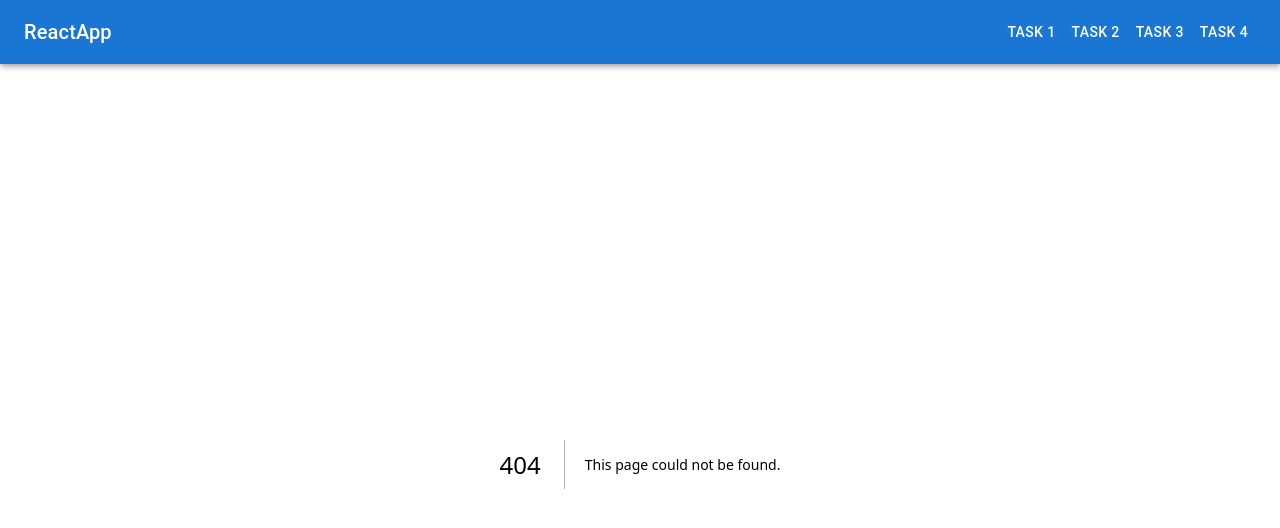
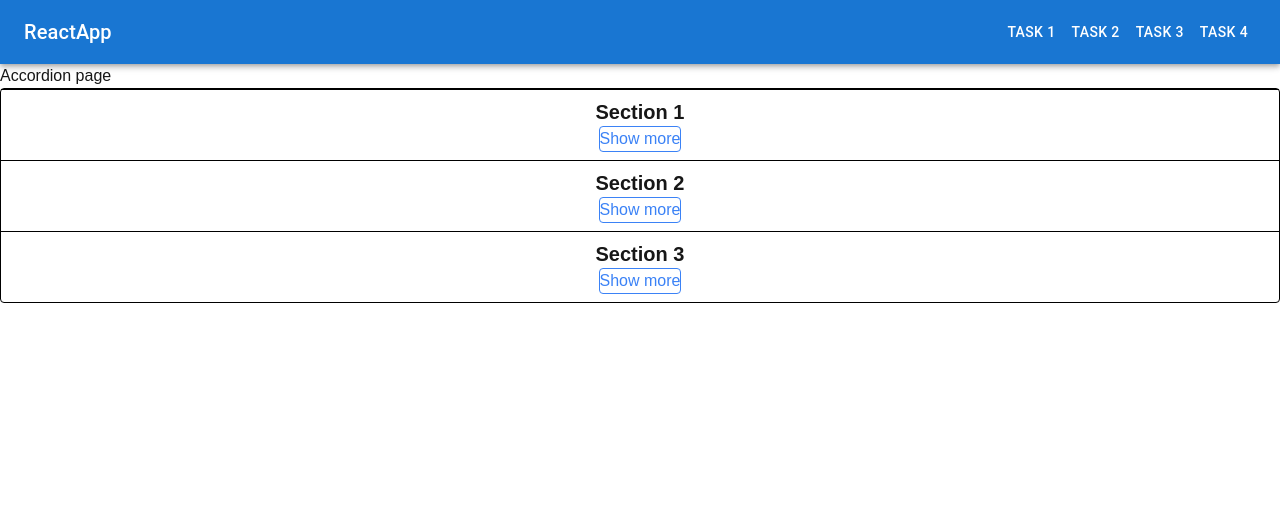
Before and after one commit to bhumikama/hyf-homework, a Next.js app in the folder react/react2/week2/week2-homework/: page /task1 in a window 1280 px wide. Before the commit this address had no page. Shown: the top 528 px of the page. Built offline with nearby package versions, Linux system fonts and the light colour scheme.

Commit message:
used Context API to avoid prop drilling in task 1

```diff
--- /dev/null
+++ b/react/react2/week2/week2-homework/app/context/AccordionContext.js
@@ -0,0 +1,18 @@
+"use client";
+import { createContext, useState } from "react";
+
+export const AccordionContext = createContext();
+
+export const AccordionProvider = ({ children }) => {
+  //created a global state variable "activeIndex" so that all the components of the tree are aware of the activePanel
+  const [activeIndex, setActiveIndex] = useState(0);
+  //function to change active index when the button is clicked
+  const onOpen = (index) => {
+    setActiveIndex(index);
+  };
+  return (
+    <AccordionContext.Provider value={{ activeIndex, onOpen }}>
+      {children}
+    </AccordionContext.Provider>
+  );
+};
--- a/react/react2/week2/week2-homework/app/layout.js
+++ b/react/react2/week2/week2-homework/app/layout.js
@@ -1,6 +1,7 @@
 import localFont from "next/font/local";
 import "./globals.css";
 import Navbar from "@/components/Navbar";
+import { AccordionProvider } from "./context/AccordionContext";
 const geistSans = localFont({
   src: "./fonts/GeistVF.woff",
   variable: "--font-geist-sans",
@@ -23,8 +24,11 @@ export default function RootLayout({ children }) {
       <body
         className={`${geistSans.variable} ${geistMono.variable} antialiased`}
       >
-        <Navbar />
-        {children}
+        {/* Wrapping the context provider so that the context variables are shared across the entire tree */}
+        <AccordionProvider>
+          <Navbar />
+          <main>{children}</main>
+        </AccordionProvider>
       </body>
     </html>
   );
--- /dev/null
+++ b/react/react2/week2/week2-homework/app/task1/Accordion.jsx
@@ -0,0 +1,55 @@
+"use client";
+
+import clsx from "clsx";
+import { useContext } from "react";
+import { AccordionContext } from "../context/AccordionContext";
+
+function Panel({ title, children, index }) {
+  //using the global context variables and functions in the Child component to avoid prop drilling
+  const { activeIndex, onOpen } = useContext(AccordionContext);
+  const toggle = () => onOpen(index);
+  //making use of the global context to variable to decide on displaying the content
+  let isOpen = activeIndex === index;
+
+  return (
+    <div
+      className={
+        "p-2 border-t border-t-black flex flex-col justify-center items-center"
+      }
+    >
+      <h2 className={"text-xl font-bold"}>{title}</h2>
+      <div
+        className={clsx({
+          hidden: !isOpen,
+        })}
+      >
+        {children}
+      </div>
+      {!isOpen && (
+        <button
+          className={"border border-blue-500 rounded text-blue-500"}
+          onClick={() => toggle()}
+        >
+          Show more
+        </button>
+      )}
+    </div>
+  );
+}
+
+export default function Accordion() {
+  // moved all the state variables from the parent to the Context to avoid prop drilling
+  return (
+    <div className={"flex flex-col border border-black rounded"}>
+      <Panel title={"Section 1"} index={1}>
+        Content 1
+      </Panel>
+      <Panel title={"Section 2"} index={2}>
+        Content 2
+      </Panel>
+      <Panel title={"Section 3"} index={3}>
+        Content 3
+      </Panel>
+    </div>
+  );
+}
--- /dev/null
+++ b/react/react2/week2/week2-homework/app/task1/page.js
@@ -0,0 +1,8 @@
+import Accordion from "./Accordion"
+
+export default function Page() {
+    return <div>
+        Accordion page
+        <Accordion />
+    </div>
+}
```
